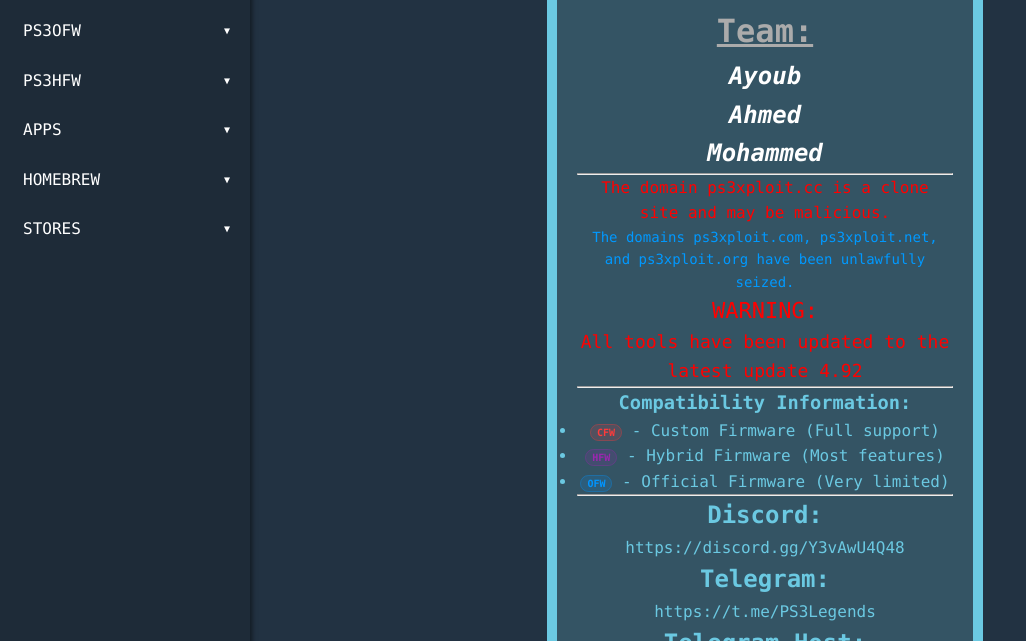
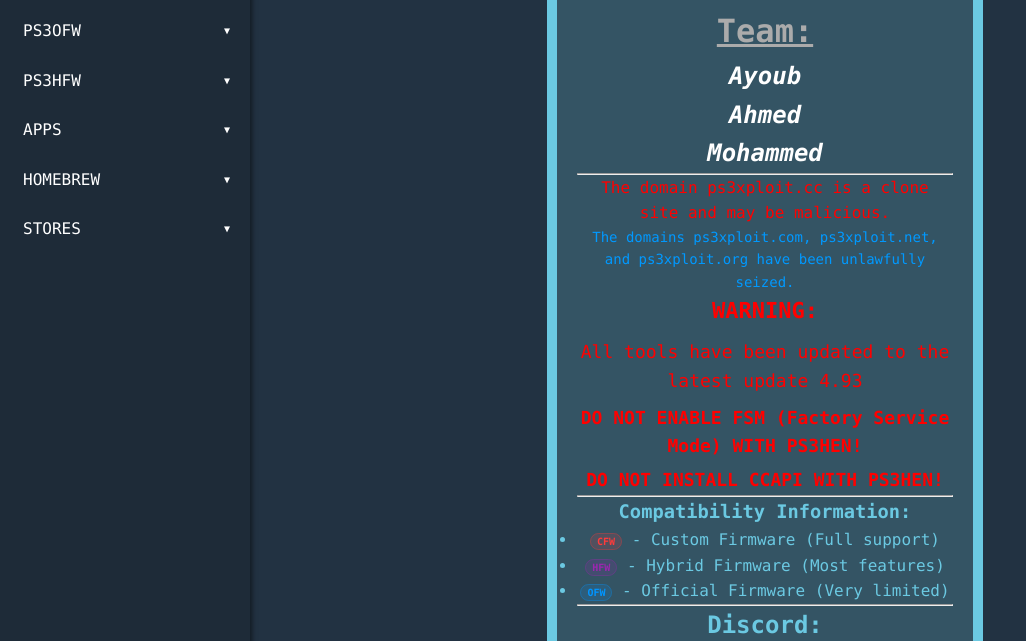
Before and after one commit to PS3Legends/PS3Legends, a plain HTML site: page index.html in a window 1280 px wide. Shown: the part 140-781 px from the top of the page, without its empty margins (0-1026 px from the left). Drawn offline with Linux system fonts and the light colour scheme.

Commit message:
Add files via upload

```diff
--- a/index.html
+++ b/index.html
@@ -108,10 +108,18 @@
         The domains ps3xploit.com, ps3xploit.net, and ps3xploit.org have been unlawfully seized.
       </p>
 
-      <p style="color:#FF0000; font-size:22px;">WARNING:</p>
-      <p style="color:#FF0000; font-size:18px;">
-        All tools have been updated to the latest update 4.92
+  <div style="color:#FF0000;">
+      <p style="font-size:22px; font-weight:bold; margin:0 0 10px 0;">WARNING:</p>
+      <p style="font-size:18px; margin:0 0 8px 0;">
+    All tools have been updated to the latest update 4.93
       </p>
+      <p style="font-size:18px; font-weight:bold; margin:0 0 5px 0;">
+    DO NOT ENABLE FSM (Factory Service Mode) WITH PS3HEN!
+      </p>
+      <p style="font-size:18px; font-weight:bold; margin:0;">
+    DO NOT INSTALL CCAPI WITH PS3HEN!
+      </p>
+  </div>
 
       <hr>
 
```
